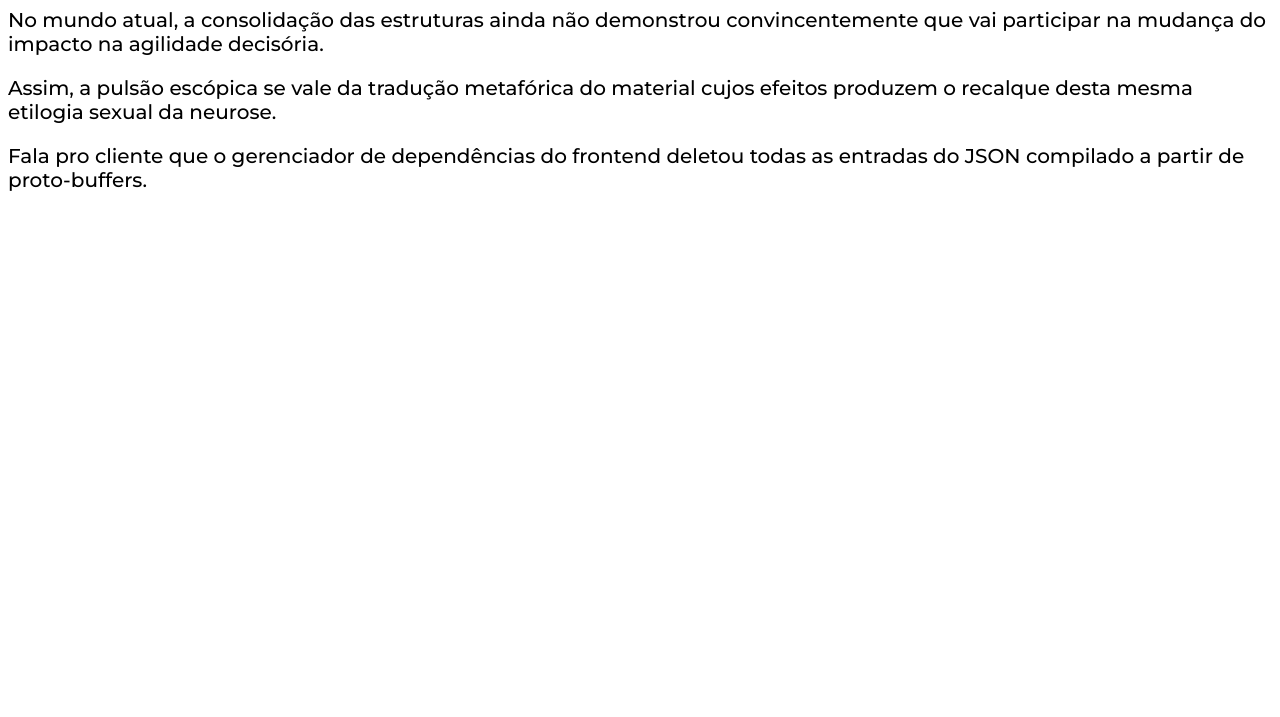
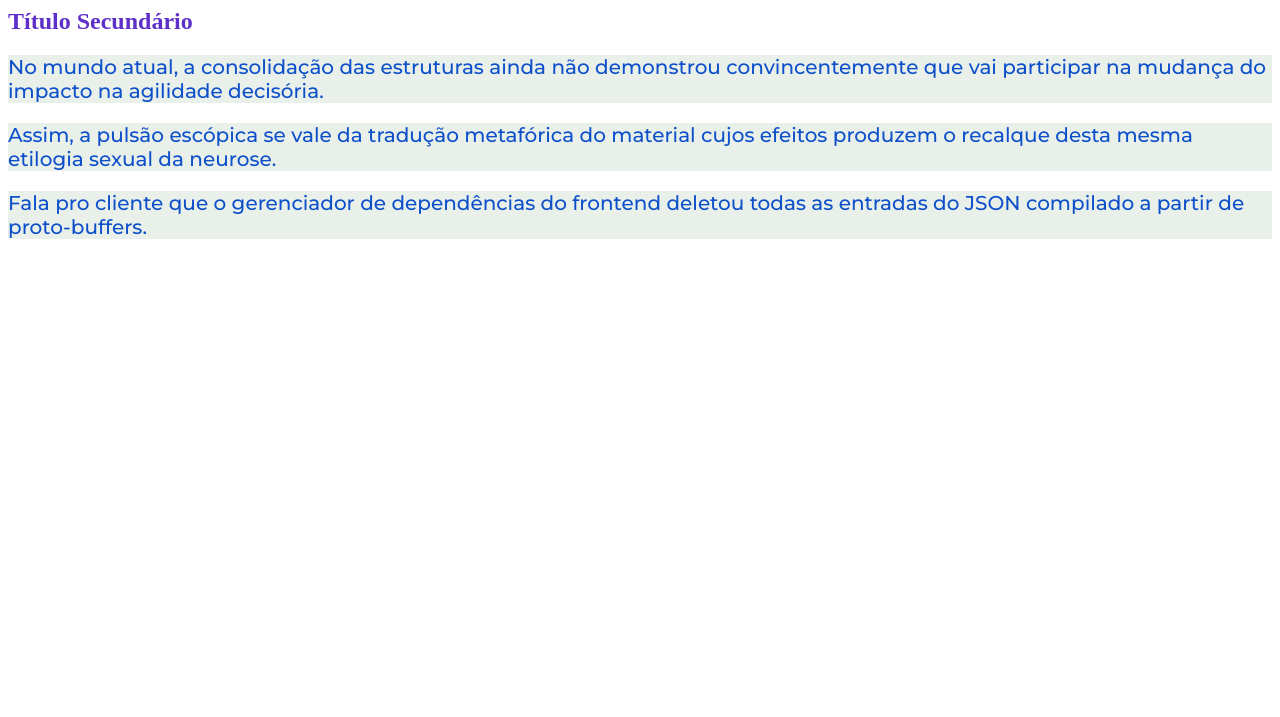
Before and after one commit to ERICKFEPI/LABS_FRONT-1, a plain HTML site: page index.html in a window 1280 px wide. Shown: the part 83-800 px from the top of the page. Drawn offline with Linux system fonts and the light colour scheme; files that its build step writes are made by us from their sources.

Commit message:
Lab02-colors

```diff
--- a/css/sobre.css
+++ b/css/sobre.css
@@ -1,5 +1,12 @@
+
+:root{
+   --cor-base: #333;
+   --cor-fundo-img:#f2eded;
+   --cor-borda-img: #ccc;
+
+}
 body {
-   color: #333333;
+   color: var(--cor-base);
    font-family: "Montserrat", sans-serif;
    font-optical-sizing: auto;
    font-weight: 400;
@@ -12,12 +19,12 @@ h1 {
 }
 
 h2 {
-   border-bottom: 2px groove #333333;
+   border-bottom: 2px groove var(--cor-base);
 }
 
 figure {
-   background-color: #F2EDED;
-   border: 1px solid #ccc;
+   background-color: var(--cor-fundo-img);
+   border: 1px solid var(--cor-borda-img);
    text-align: center;
 }
 
--- a/css/style.css
+++ b/css/style.css
@@ -0,0 +1,19 @@
+:root{
+    --cor-primaria: #2a2633;
+    --cor-secundaria:#5e30c9;
+    --cor-destaque: #0e50ca;
+    --cor-fundo-destaque:#e9f0ea;
+}
+
+h1{
+    color: var(--cor-primaria);
+}
+
+h2{
+    color: var(--cor-secundaria);
+}
+
+p{
+    color:var(--cor-destaque);
+    background-color: var(--cor-fundo-destaque);
+}
--- a/css/index.html
+++ b/index.html
@@ -14,6 +14,7 @@
         href="https://fonts.googleapis.com/css2?family=Montserrat:ital,wght@0,100..900;1,100..900&family=Oswald:wght@200..700&family=Poppins:ital,wght@0,100;0,200;0,300;0,400;0,500;0,600;0,700;0,800;0,900;1,100;1,200;1,300;1,400;1,500;1,600;1,700;1,800;1,900&display=swap"
         rel="stylesheet">
     <link rel="stylesheet" href="fonts.css">
+    <link rel="stylesheet" href="css/style.css">
 
 
 
@@ -21,6 +22,7 @@
 
 <body>
     <h1>Teste Google Fonts</h1>
+    <h2>Título Secundário</h2>
 
     <p>No mundo atual, a consolidação das estruturas ainda não demonstrou convincentemente que vai participar na mudança
         do impacto na agilidade decisória.</p>
```
